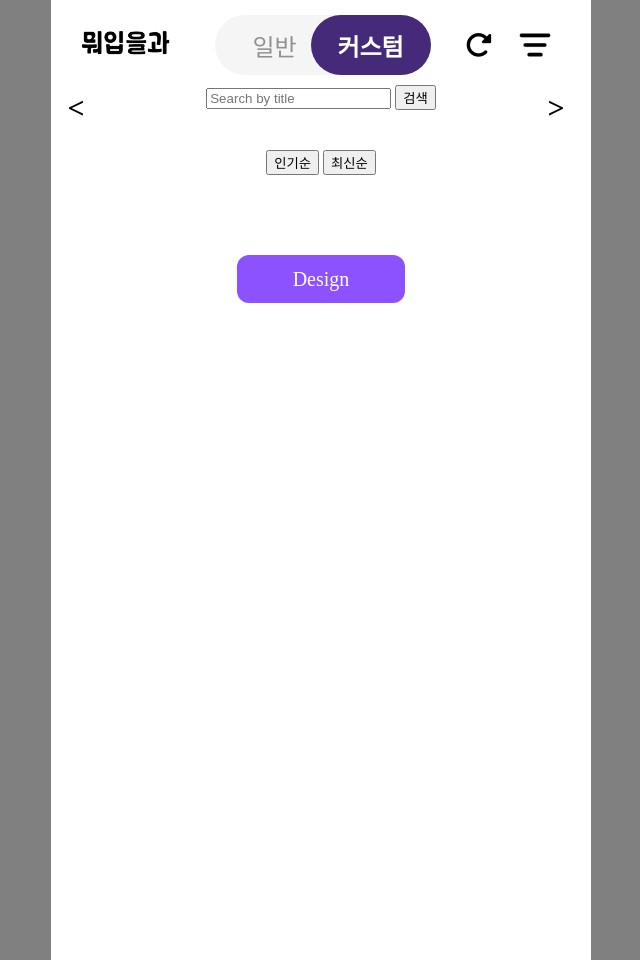
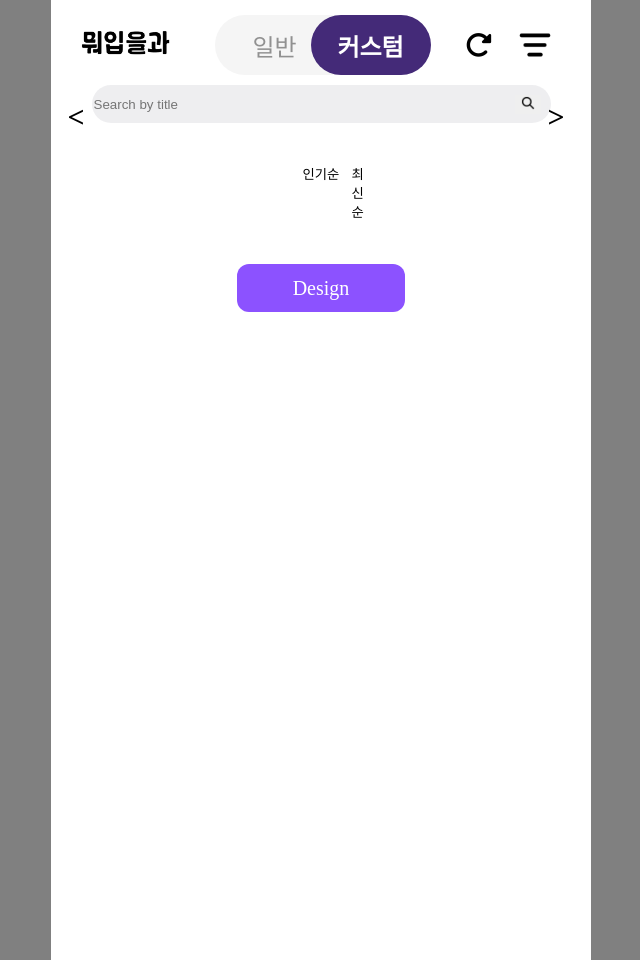
Before and after one commit to sem201/2024-simba-2-21, a Django app: page /custom/ in a window 1280 px wide. Shown: the whole page, without its empty margins (319-959 px from the left). Run offline with Django 5.2, Linux system fonts and the light colour scheme; data that the repository does not hold is empty; some libraries are stand-ins or nearby versions; some web fonts are replaced.

Commit message:
style : 검색 창 스타일 지정

```diff
--- a/simbathonproject/main/templates/main/custompage.html
+++ b/simbathonproject/main/templates/main/custompage.html
@@ -29,7 +29,7 @@
         <div id="search_container" style="display: none;">
             <form id="search_form" method="get" action="/custom/">
                 <input type="text" name="search" placeholder="Search by title" id="search_input">
-                <button type="submit">검색</button>
+                <button type="submit" id='submit'><img src="{% static 'assets/icons/icon_search2.png' %}" id='search_icon'/></button>
             </form>
             <div id="suggestions" style="display: none;">
                 <ul id="suggestions_list"></ul>
@@ -37,8 +37,8 @@
         </div>
         <div id="main_container">
             <div id="sort_buttons">
-                <a href="?sort=likes"><button id="sort_likes_btn">인기순</button></a>
-                <a href="?sort=newest"><button id="sort_newest_btn">최신순</button></a>
+                <a href="?sort=likes"><button id="sort_likes_btn" class='sort_btn'>인기순</button></a>
+                <a href="?sort=newest"><button id="sort_newest_btn" class='sort_btn'>최신순</button></a>
             </div>
                 <div class="slider__wrap">
                     <div class="slider__btn">
--- a/simbathonproject/main/templates/main/mainpage.html
+++ b/simbathonproject/main/templates/main/mainpage.html
@@ -30,7 +30,7 @@
         <div id="search_container" style="display: none;">
             <form id="search_form" method="get" action="/main/">
                 <input type="text" name="search" placeholder="Search by major, color" id="search_input">
-                <button type="submit">검색</button>
+                <button type="submit" id='submit'><img src="{% static 'assets/icons/icon_search2.png' %}" id='search_icon'/></button>
             </form>
             <div id="suggestions" style="display: none;">
                 <ul id="suggestions_list"></ul>
--- a/simbathonproject/simbathonproject/static/css/main/custom_page.css
+++ b/simbathonproject/simbathonproject/static/css/main/custom_page.css
@@ -331,3 +331,56 @@ p{
 button{
     cursor: pointer;
 }
+
+/*//////검색부분///////*/
+#search_container{
+    position: relative;
+}
+#search_form{
+    display: flex;
+    justify-content: center;
+    align-items: center;
+}
+#search_input{
+    width: 455px;
+    height: 36px;
+    border-radius: 20px;
+    border:0px;
+    background-color: rgba(118, 118, 128, 0.12);
+
+}
+#submit{
+    position: absolute;
+    right:10px;
+    border:0;
+}
+
+#search_icon{
+    width: 14px;
+    height: 14px;
+}
+#suggestions{
+    position: absolute;
+    top:50px;
+    width: 456px;
+    border-radius: 20px;
+    background-color: rgba(238, 238, 239, 1);
+    z-index: 10;
+}
+
+/*//////인기순 최신순 위치 정렬///////*/
+#sort_buttons{
+    position: relative;
+}
+.sort_btn{
+    background-color: #fff;
+    border:0;
+    font-family: "Pretendard Variable";
+}
+#sort_like_btn{
+    position:absolute;
+}
+
+#sort_newest_btn{
+    position:absolute;
+}
--- a/simbathonproject/simbathonproject/static/js/main/mainpage.js
+++ b/simbathonproject/simbathonproject/static/js/main/mainpage.js
@@ -186,6 +186,7 @@ document.getElementById('reset_btn').addEventListener('click', function() {
                             uniqueSuggestions.add(suggestionText);
                             const li = document.createElement('li');
                             li.textContent = suggestionText;
+
                             li.addEventListener('click', function() {
                                 searchInput.value = suggestionText;
                                 suggestionsContainer.style.display = 'none';
```
Also changed, not shown: simbathonproject/simbathonproject/static/css/main/main_page.css (+37 -0 lines), simbathonproject/simbathonproject/static/assets/icons/icon_search2.png (added), simbathonproject/simbathonproject/static/css/design/information.css (line endings or trailing spaces), 1 other file.
